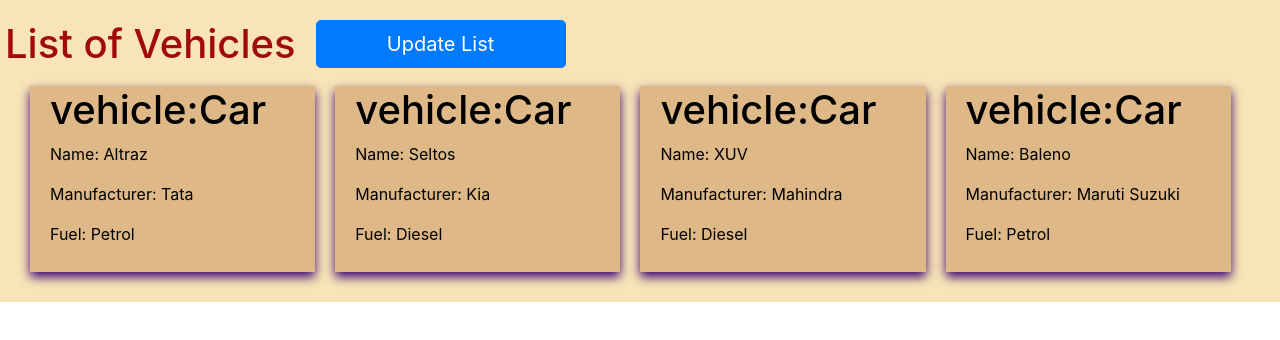
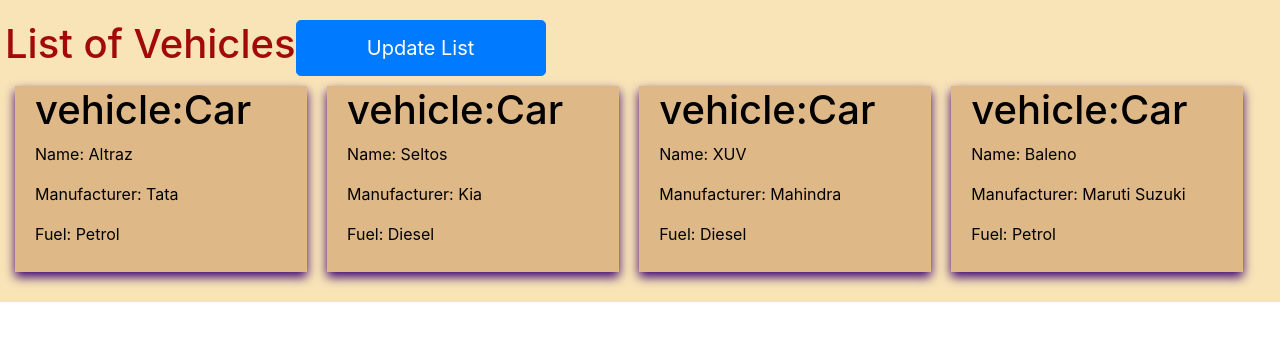
Before and after one commit to ReshmaSabale/ReactCode, a React (Create React App) app: page / in a window 1280 px wide. Shown: the top 340 px of the page. Built offline with nearby package versions, Linux system fonts and the light colour scheme.

Commit message:
Added State in function component

```diff
--- a/src/App.js
+++ b/src/App.js
@@ -1,13 +1,11 @@
 import './App.css';
 import Vehicle from './Vehicle/vehicle'
-import React, { useState } from 'react';
+import { useState } from 'react';
 
-class App extends React.Component
+const App=props=>{
+  const[vehicleState,setVehicleState]=useState(
 {
-    constructor(props){
-      super(props);
 
-      this.state={
         vehicles:[
           {vehicleType:"Car", Name:"Altraz", Manufacturer:"Tata", FuelType:"Petrol"},
           {vehicleType:"Car", Name:"Seltos", Manufacturer:"Kia", FuelType:"Diesel"},
@@ -15,41 +13,40 @@
           {vehicleType:"Car", Name:"Baleno", Manufacturer:"Maruti Suzuki", FuelType:"Petrol"},
 
         ]
-      };
-    }
+      }
+  );
 
-     updateHandler=() =>{
-      const[vehicleState,setVehicleState]=useState({
+     const updateHandler=() =>{
+      setVehicleState({
         vehicles:[
-          {vehicleType:"Car", Name:"Altraz", Manufacturer:"Tata", FuelType:"Petrol"},
-          {vehicleType:"Car", Name:"Seltos", Manufacturer:"Kia", FuelType:"Diesel"},
-          {vehicleType:"Car", Name:"XUV", Manufacturer:"Mahindra", FuelType:"Diesel"},
-          {vehicleType:"Car", Name:"Baleno", Manufacturer:"Maruti Suzuki", FuelType:"Petrol"},
+          {vehicleType:"Car", Name:"aaa", Manufacturer:"Tata", FuelType:"Petrol"},
+          {vehicleType:"Car", Name:"bbb", Manufacturer:"Kia", FuelType:"Diesel"},
+          {vehicleType:"Car", Name:"ccc", Manufacturer:"Mahindra", FuelType:"Diesel"},
+          {vehicleType:"Car", Name:"ddd", Manufacturer:"Maruti Suzuki", FuelType:"Petrol"},
 
         ]
       });
     }
 
-    render(){
-      return(
+    return(
       <div className="App container-fluid">
         <div className="row">
           <h1>List of Vehicles </h1>
-          <div className="buttonDiv">
-          <button className="btn btn-primary btn-lg buttonUpdate" onClick={this.updateHandler}> Update List </button>
+
+          <button className="btn btn-primary btn-lg buttonUpdate" onClick={updateHandler}> Update List </button>
 
         </div>
-        </div>
-        <div>
-          <Vehicle vehicleType={this.state.vehicles[0].vehicleType} Name={this.state.vehicles[0].Name} Manufacturer={this.state.vehicles[0].Manufacturer} FuelType={this.state.vehicles[0].FuelType} />
-          <Vehicle vehicleType={this.state.vehicles[1].vehicleType} Name={this.state.vehicles[1].Name} Manufacturer={this.state.vehicles[1].Manufacturer} FuelType={this.state.vehicles[1].FuelType} />
-          <Vehicle vehicleType={this.state.vehicles[2].vehicleType} Name={this.state.vehicles[2].Name} Manufacturer={this.state.vehicles[2].Manufacturer} FuelType={this.state.vehicles[2].FuelType} />
-          <Vehicle vehicleType={this.state.vehicles[3].vehicleType} Name={this.state.vehicles[3].Name} Manufacturer={this.state.vehicles[3].Manufacturer} FuelType={this.state.vehicles[3].FuelType} />
+
+        <div className="row">
+          <Vehicle vehicleType={vehicleState.vehicles[0].vehicleType} Name={vehicleState.vehicles[0].Name} Manufacturer={vehicleState.vehicles[0].Manufacturer} FuelType={vehicleState.vehicles[0].FuelType} />
+          <Vehicle vehicleType={vehicleState.vehicles[1].vehicleType} Name={vehicleState.vehicles[1].Name} Manufacturer={vehicleState.vehicles[1].Manufacturer} FuelType={vehicleState.vehicles[1].FuelType} />
+          <Vehicle vehicleType={vehicleState.vehicles[2].vehicleType} Name={vehicleState.vehicles[2].Name} Manufacturer={vehicleState.vehicles[2].Manufacturer} FuelType={vehicleState.vehicles[2].FuelType} />
+          <Vehicle vehicleType={vehicleState.vehicles[3].vehicleType} Name={vehicleState.vehicles[3].Name} Manufacturer={vehicleState.vehicles[3].Manufacturer} FuelType={vehicleState.vehicles[3].FuelType} />
 
         </div>
       </div>
-      )
+      );
     }
-}
+
 
 export default App;
```
